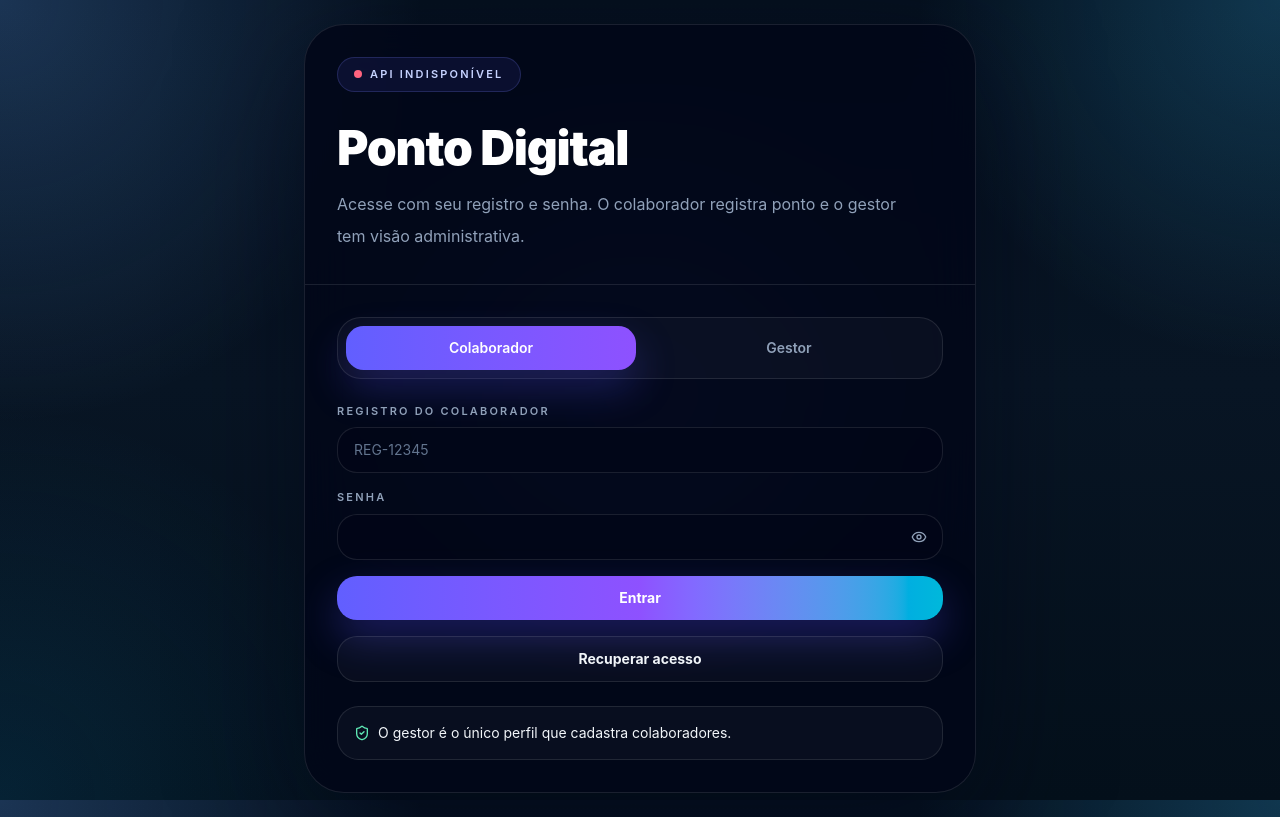
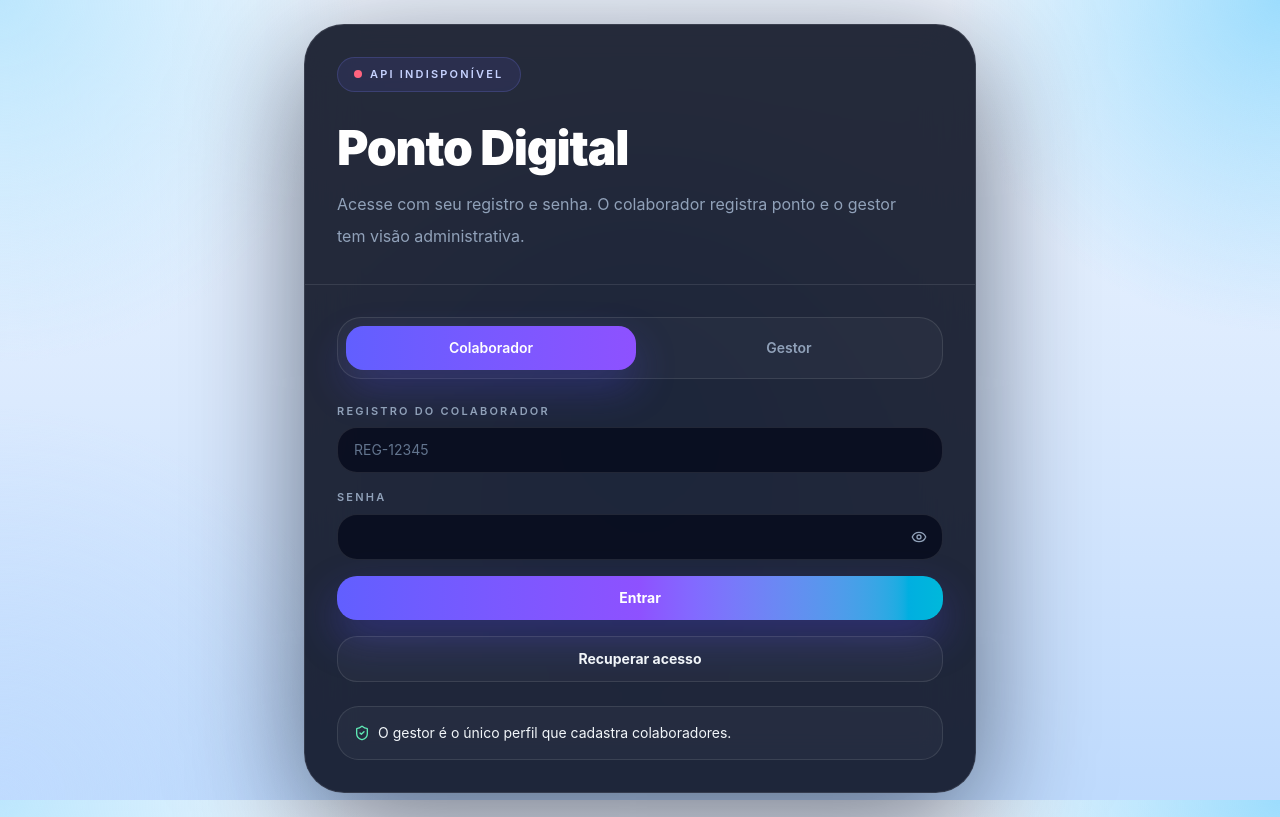
Before and after one commit to Acmsilva1/ponto, a React (Vite) app in the folder web/: page / in a window 1280 px wide. Built offline with nearby package versions, Linux system fonts and the light colour scheme; no server answers.

Commit message:
lighten app background

```diff
--- a/web/src/features/auth/pages/LoginPage.tsx
+++ b/web/src/features/auth/pages/LoginPage.tsx
@@ -58,7 +58,7 @@ export function LoginPage({ onLogin, apiStatus }: LoginPageProps) {
   }
 
   return (
-    <main className="flex min-h-screen items-center justify-center px-4 py-6 text-slate-100 sm:px-6 lg:px-8">
+    <main className="flex min-h-screen items-center justify-center px-4 py-6 text-slate-100 sm:px-6 lg:px-8 bg-transparent">
       <div className="w-full max-w-2xl overflow-hidden rounded-[2.5rem] border border-white/10 bg-slate-950/85 shadow-[0_30px_120px_rgba(2,6,23,0.55)] backdrop-blur-xl">
         <div className="border-b border-white/10 px-8 py-8">
           <div className="inline-flex items-center gap-2 rounded-full border border-indigo-400/20 bg-indigo-500/10 px-4 py-2 text-[11px] font-semibold uppercase tracking-[0.2em] text-indigo-200">
--- a/web/src/features/dashboard/pages/DashboardPage.tsx
+++ b/web/src/features/dashboard/pages/DashboardPage.tsx
@@ -174,7 +174,7 @@ export function DashboardPage({
   }
 
   return (
-    <div className="min-h-screen bg-slate-950 text-slate-100">
+    <div className="min-h-screen bg-transparent text-slate-100">
       <Navbar employee={employee} onLogout={onLogout} onOpenProfile={onOpenProfile} />
 
       <main className="mx-auto max-w-7xl px-4 py-6 sm:px-6 lg:px-8">
--- a/web/src/features/settings/profile/pages/ProfilePage.tsx
+++ b/web/src/features/settings/profile/pages/ProfilePage.tsx
@@ -30,8 +30,8 @@ export function ProfilePage({ employee, onBackToDashboard, onLogout, onProfileUp
   }
 
   return (
-    <main className="min-h-screen bg-slate-950 text-slate-100">
-      <header className="border-b border-white/10 bg-slate-950/90 backdrop-blur-xl">
+    <main className="min-h-screen bg-transparent text-slate-100">
+      <header className="border-b border-white/10 bg-slate-900/60 backdrop-blur-xl">
         <div className="mx-auto flex max-w-6xl items-center justify-between gap-4 px-4 py-4 sm:px-6 lg:px-8">
           <div className="flex items-center gap-3">
             <div className="flex h-11 w-11 items-center justify-center rounded-2xl bg-gradient-to-br from-indigo-500 via-violet-500 to-cyan-500 text-white">
--- a/web/src/index.css
+++ b/web/src/index.css
@@ -25,11 +25,11 @@ body {
   font-family: Inter, ui-sans-serif, system-ui, sans-serif;
   color: #e2e8f0;
   background:
-    radial-gradient(circle at top left, rgba(96, 165, 250, 0.24), transparent 28%),
-    radial-gradient(circle at top right, rgba(56, 189, 248, 0.22), transparent 24%),
-    radial-gradient(circle at center, rgba(99, 102, 241, 0.16), transparent 40%),
-    radial-gradient(circle at bottom left, rgba(14, 165, 233, 0.12), transparent 26%),
-    linear-gradient(180deg, #05111f 0%, #081524 48%, #04101b 100%);
+    radial-gradient(circle at top left, rgba(186, 230, 253, 0.95), transparent 24%),
+    radial-gradient(circle at top right, rgba(125, 211, 252, 0.72), transparent 22%),
+    radial-gradient(circle at center, rgba(147, 197, 253, 0.5), transparent 42%),
+    radial-gradient(circle at bottom left, rgba(191, 219, 254, 0.6), transparent 26%),
+    linear-gradient(180deg, #eff6ff 0%, #dbeafe 50%, #bfdbfe 100%);
   text-rendering: optimizeLegibility;
   -webkit-font-smoothing: antialiased;
   -moz-osx-font-smoothing: grayscale;
```
